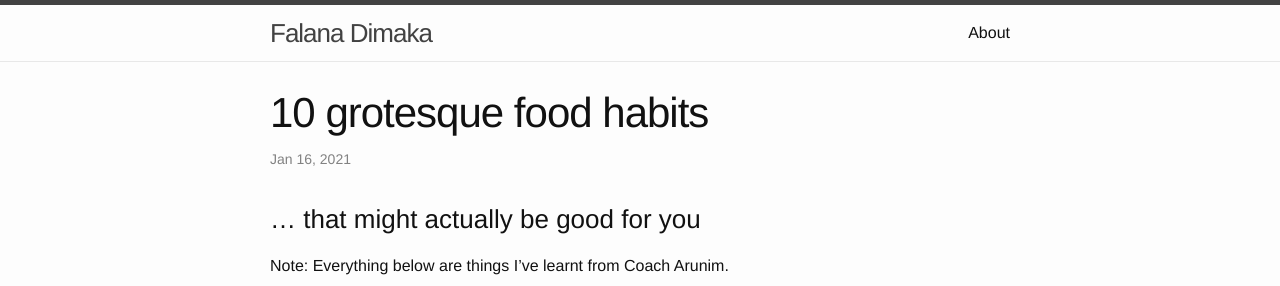
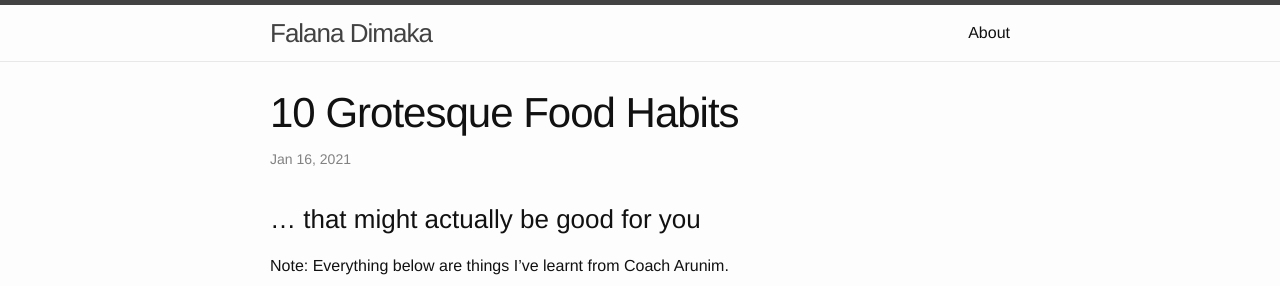
Before and after one commit to xenophene/xenophene.github.io, a Jekyll site: the page built from _posts/2021-01-15-grotesque-food-habits.markdown, in a window 1280 px wide. Shown: the top 286 px of the page. Built offline with Jekyll 4.4.1, drawn with Linux system fonts in a browser that asks for light colours.

```diff
--- a/_posts/2021-01-15-grotesque-food-habits.markdown
+++ b/_posts/2021-01-15-grotesque-food-habits.markdown
@@ -1,6 +1,6 @@
 ---
 layout: post
-title: "10 grotesque food habits"
+title: "10 Grotesque Food Habits"
 date: 2021-01-15 23:00:00 -0800
 categories: food
 ---
```
